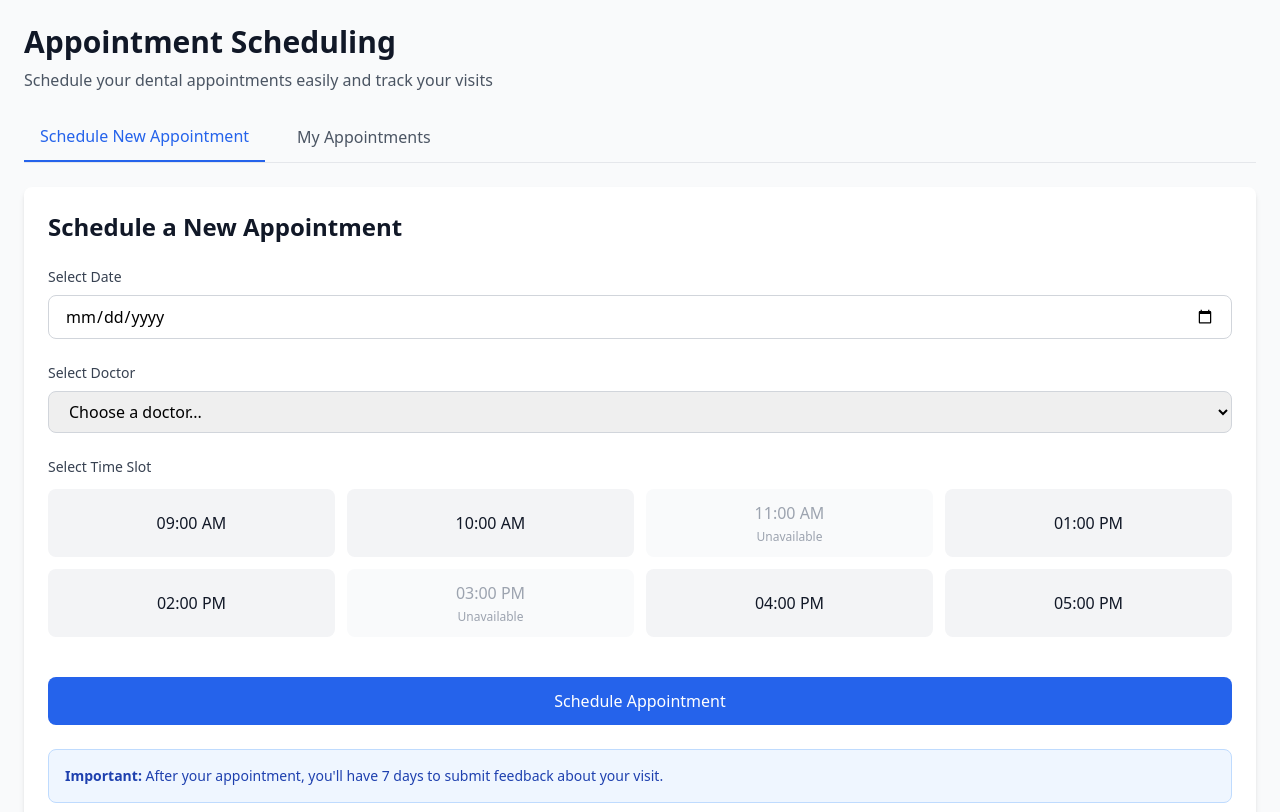
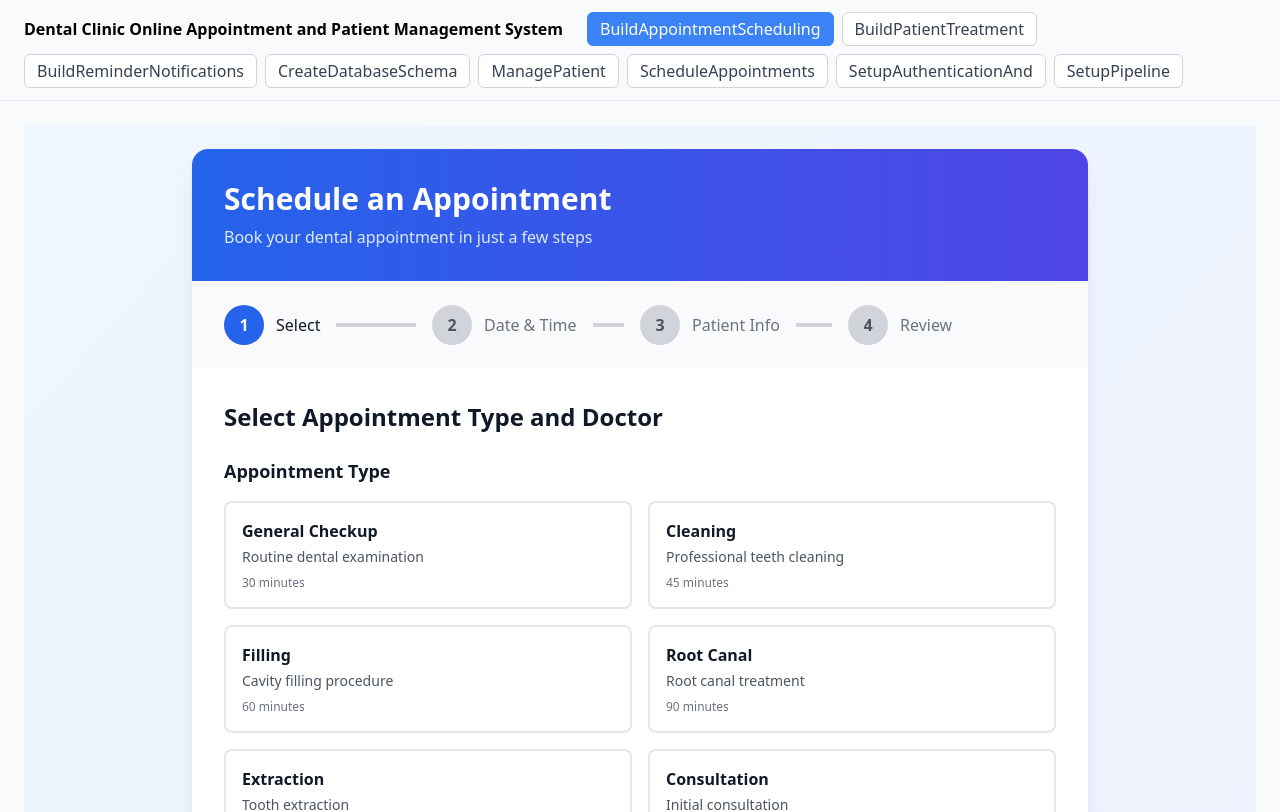
Before and after one commit to dhannan12/pilot-dev-test, a React (Vite) app: page / in a window 1280 px wide. Shown: the top 812 px of the page. Built offline with nearby package versions, Linux system fonts and the light colour scheme.

Commit message:
feat: App.tsx — 8 screens (SCRUM-747)

```diff
--- a/src/App.tsx
+++ b/src/App.tsx
@@ -1,5 +1,42 @@
-import ScheduleAppointments from './components/ScheduleAppointments'
+import React, { useState } from 'react'
+import BuildAppointmentScheduling from './components/BuildAppointmentScheduling.tsx'
+import BuildPatientTreatment from './components/BuildPatientTreatment.tsx'
+import BuildReminderNotifications from './components/BuildReminderNotifications.tsx'
+import CreateDatabaseSchema from './components/CreateDatabaseSchema.tsx'
+import ManagePatient from './components/ManagePatient.tsx'
+import ScheduleAppointments from './components/ScheduleAppointments.tsx'
+import SetupAuthenticationAnd from './components/SetupAuthenticationAnd.tsx'
+import SetupPipeline from './components/SetupPipeline.tsx'
+
+const screens = [
+  { name: 'BuildAppointmentScheduling', component: <BuildAppointmentScheduling /> },
+  { name: 'BuildPatientTreatment', component: <BuildPatientTreatment /> },
+  { name: 'BuildReminderNotifications', component: <BuildReminderNotifications /> },
+  { name: 'CreateDatabaseSchema', component: <CreateDatabaseSchema /> },
+  { name: 'ManagePatient', component: <ManagePatient /> },
+  { name: 'ScheduleAppointments', component: <ScheduleAppointments /> },
+  { name: 'SetupAuthenticationAnd', component: <SetupAuthenticationAnd /> },
+  { name: 'SetupPipeline', component: <SetupPipeline /> },
+]
 
 export default function App() {
-  return <ScheduleAppointments />
+  const [active, setActive] = useState(0)
+  return (
+    <div className="min-h-screen" style={{background:"#f9fafb"}}>
+      <header style={{borderBottom:"1px solid #e5e7eb",padding:"12px 24px",
+        display:"flex",gap:"8px",flexWrap:"wrap",alignItems:"center"}}>
+        <strong style={{marginRight:"16px"}}>Dental Clinic Online Appointment and Patient Management System</strong>
+        {screens.map((s, i) => (
+          <button key={i} onClick={() => setActive(i)}
+            style={{padding:"4px 12px",borderRadius:"6px",border:"1px solid",cursor:"pointer",
+              background: active===i ? "#3b82f6" : "white",
+              color: active===i ? "white" : "#374151",
+              borderColor: active===i ? "#3b82f6" : "#d1d5db"}}>
+            {s.name}
+          </button>
+        ))}
+      </header>
+      <main style={{padding:"24px"}}>{screens[active]?.component}</main>
+    </div>
+  )
 }
```
